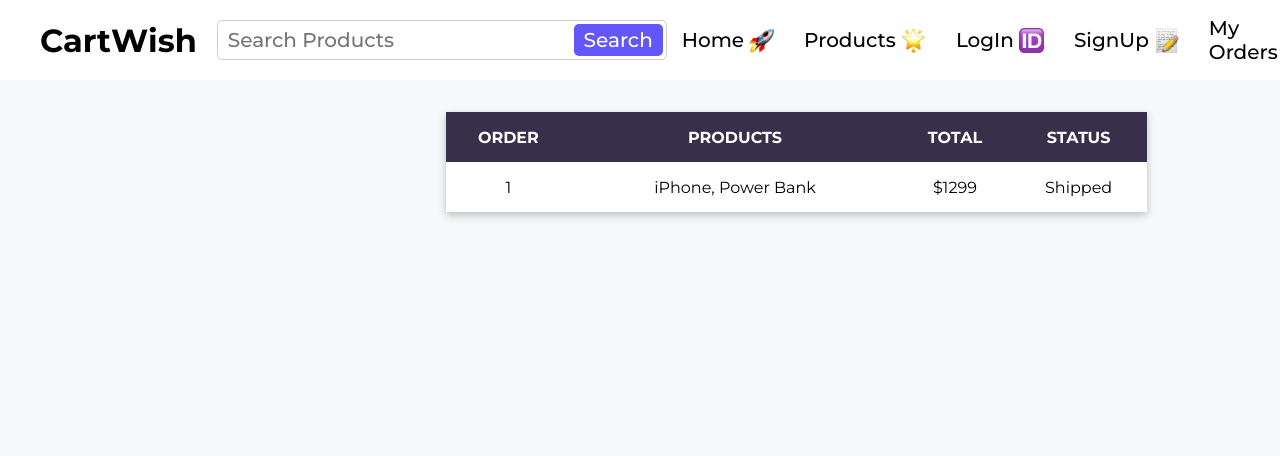
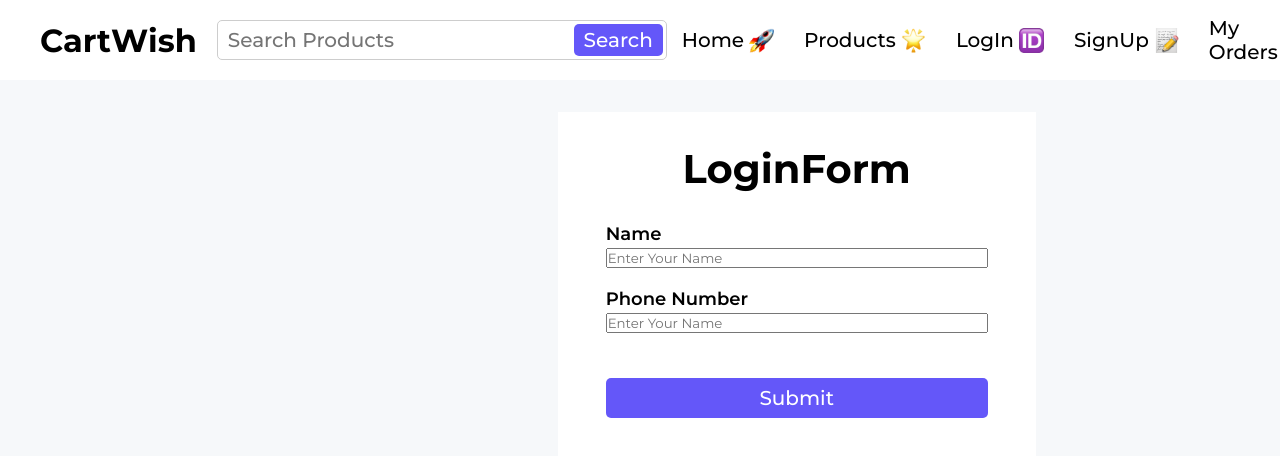
Before and after one commit to Imesh29/cartwish, a React (Vite) app: page / in a window 1280 px wide. Shown: the top 456 px of the page. Built offline with nearby package versions, Linux system fonts and the light colour scheme.

Commit message:
Create the Login Page

```diff
--- a/src/App.jsx
+++ b/src/App.jsx
@@ -6,6 +6,7 @@ import ProductsPage from "./components/Products/ProductsPage";
 import SingleProductPage from "./components/SingleProduct/SingleProductPage";
 import CartPage from "./components/Cart/CartPage";
 import MyOrderPage from "./components/MyOrder/MyOrderPage";
+import LoginPage from "./components/Authentication/LoginPage";
 
 const App = () => {
   return (
@@ -16,7 +17,8 @@ const App = () => {
         {/* <ProductsPage /> */}
         {/* <SingleProductPage /> */}
         {/* <CartPage /> */}
-        <MyOrderPage />
+        {/* <MyOrderPage /> */}
+        <LoginPage />
       </main>
     </div>
   );
--- /dev/null
+++ b/src/components/Authentication/LoginPage.css
@@ -0,0 +1,46 @@
+.form_page {
+  justify-content: center;
+}
+
+.authentication_form {
+  width: 30%;
+  padding: 32px 48px;
+  margin-top: 32px;
+  background-color: #fff;
+}
+
+.authentication_form h2 {
+  font-size: 40px;
+  margin-bottom: 30px;
+  text-align: center;
+}
+
+.form_inputs div {
+  display: flex;
+  flex-direction: column;
+  margin-bottom: 20px;
+}
+
+.form_inputs label {
+  font-size: 18px;
+  font-weight: 600;
+  margin-bottom: 3px;
+}
+
+.form_text_input {
+  height: 35px;
+  padding: 0 8px;
+  font-size: 17px;
+  font-weight: 500;
+  outline: none;
+}
+
+.form_submit {
+  height: 40px;
+  width: 100%;
+  margin: 25px 0 10px;
+}
+
+.form_error {
+  color: red;
+}
--- /dev/null
+++ b/src/components/Authentication/LoginPage.jsx
@@ -0,0 +1,38 @@
+import React from "react";
+
+import "./LoginPage.css";
+
+const LoginPage = () => {
+  return (
+    <section className="align_center form_page">
+      <form className="authentication_form">
+        <h2>LoginForm</h2>
+        <div className="form_inputs">
+          <div>
+            <label htmlFor="name">Name</label>
+            <input
+              type="text"
+              id="name"
+              className="form_text_inputs"
+              placeholder="Enter Your Name"
+            />
+          </div>
+          <div>
+            <label htmlFor="phone">Phone Number</label>
+            <input
+              type="number"
+              id="phone"
+              className="form_text_inputs"
+              placeholder="Enter Your Name"
+            />
+          </div>
+          <button type="submit" className="search_button form_submit">
+            Submit
+          </button>
+        </div>
+      </form>
+    </section>
+  );
+};
+
+export default LoginPage;
--- a/src/components/SingleProduct/QuantityInput.css
+++ b/src/components/SingleProduct/QuantityInput.css
@@ -0,0 +1,20 @@
+.quantity_input_button {
+  width: 35px;
+  height: 35px;
+  font-size: 25px;
+  background-color: #ff8848;
+  color: #fff;
+  bottom: none;
+  border-radius: 100%;
+  cursor: pointer;
+}
+
+.quantity_input_button:disabled {
+  opacity: 0.3;
+  cursor: default;
+}
+
+.quantity_input_count {
+  margin: 0 40px;
+  text-align: center;
+}
--- a/src/components/SingleProduct/SingleProductPage.css
+++ b/src/components/SingleProduct/SingleProductPage.css
@@ -65,27 +65,6 @@
   margin: 5px 0 16px;
 }
 
-.quantity_input_button {
-  width: 35px;
-  height: 35px;
-  font-size: 25px;
-  background-color: #ff8848;
-  color: #fff;
-  bottom: none;
-  border-radius: 100%;
-  cursor: pointer;
-}
-
-.quantity_input_button:disabled {
-  opacity: 0.3;
-  cursor: default;
-}
-
-.quantity_input_count {
-  margin: 0 40px;
-  text-align: center;
-}
-
 .add_cart {
   width: fit-content;
   padding: 8px 18px;
```
